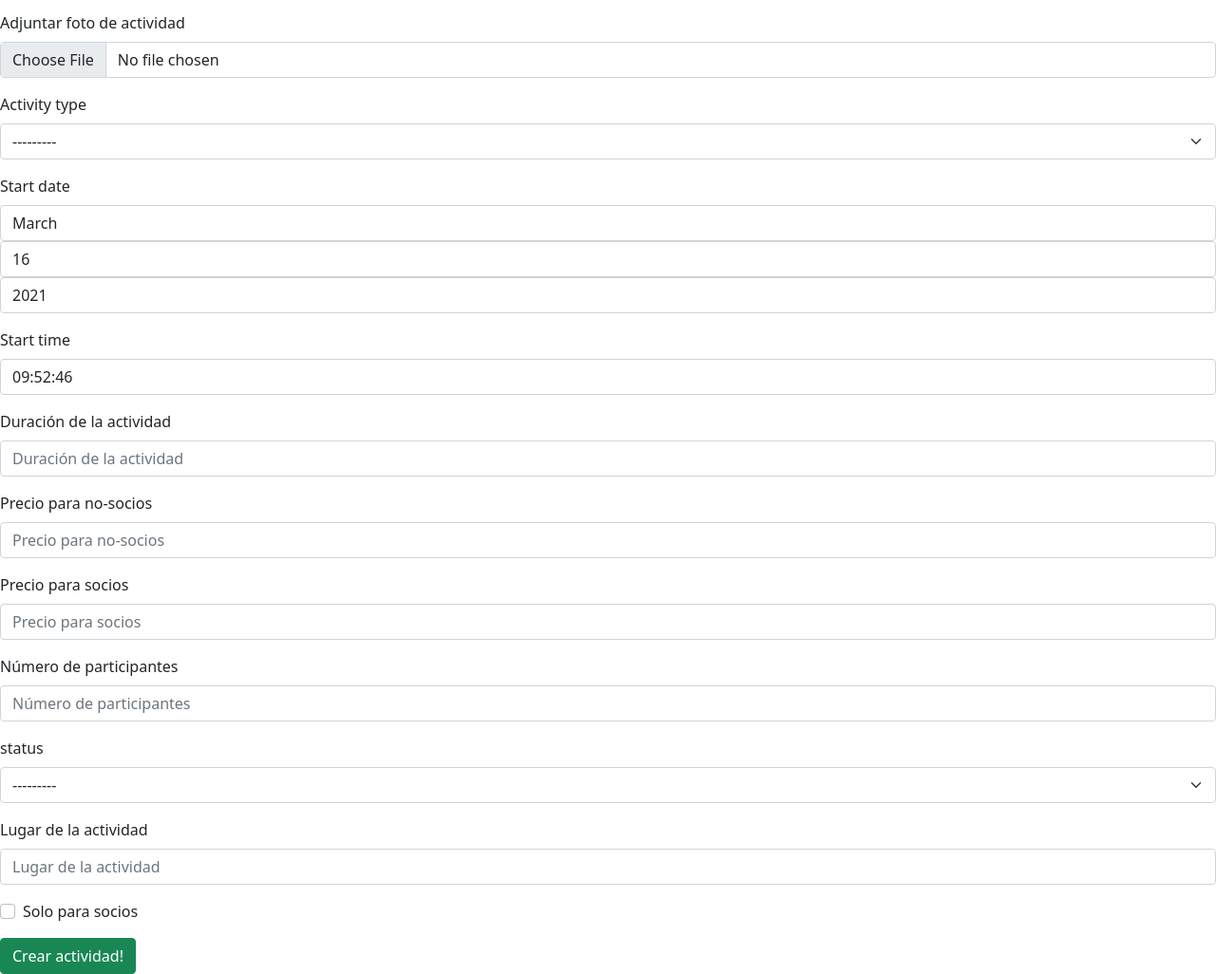
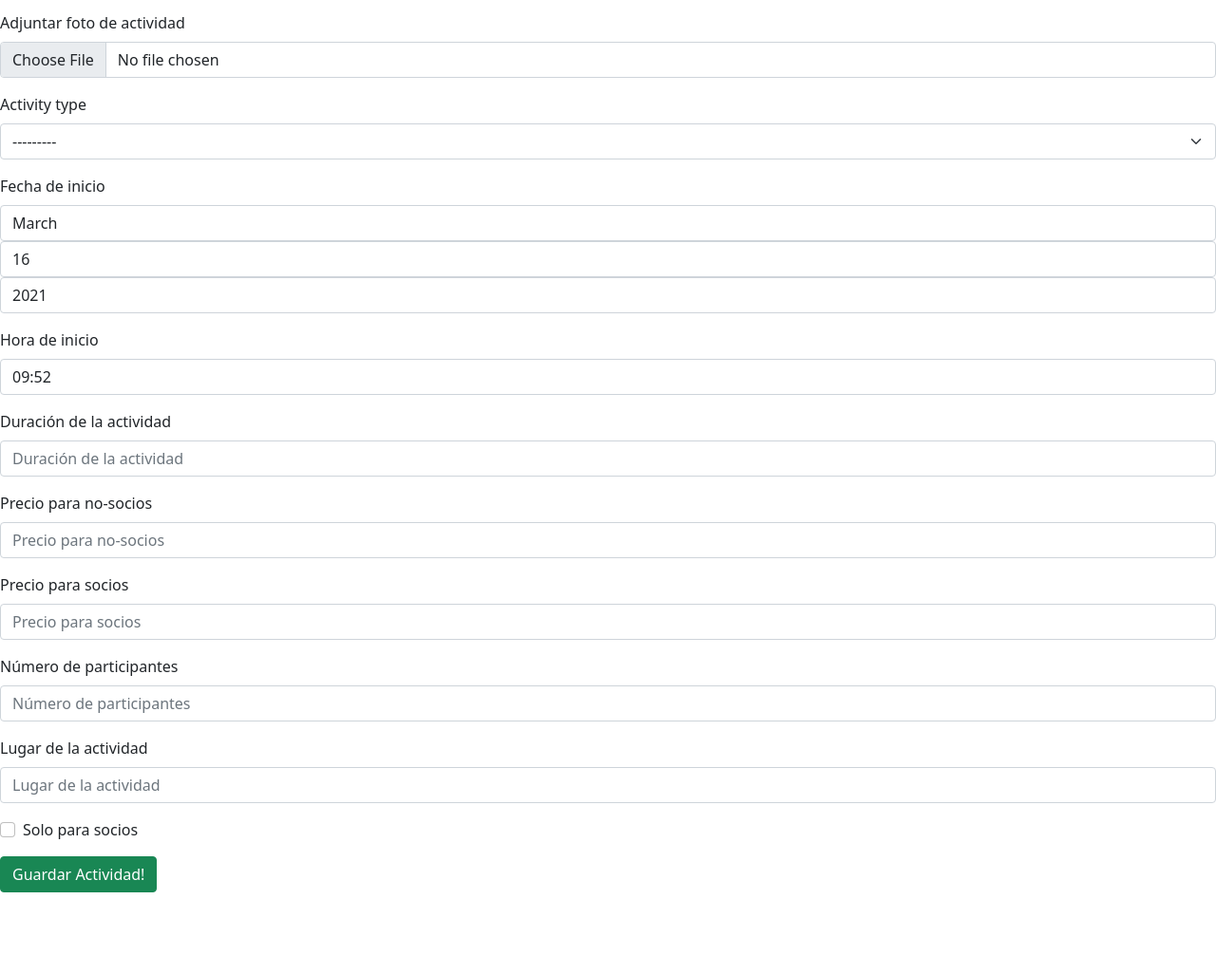
Before and after one commit to PES-Sysplay/PES_Sysplay_API, a Django app: template activity/templates/create_activity.html in a window 1280 px wide. Shown: the part 242-1268 px from the top of the page at 95% size. After the commit the page ends 1182 px from the top, so only its background shows below. Run offline with Django 3.2, Linux system fonts and the light colour scheme; the template is opened without the code that fills it: values that come from a table or form of the project are taken from there, others are empty; some libraries are stand-ins or nearby versions.

Commit message:
edit and view 'views' and datetime fixed

```diff
--- a/activity/form.py
+++ b/activity/form.py
@@ -16,23 +16,12 @@ bootstrap_field_info = {'TITLE': {'fields': [{'name': 'name', 'space': 12},
                                              {'name': 'normal_price', 'space': 12},
                                              {'name': 'member_price', 'space': 12},
                                              {'name': 'number_participants', 'space': 12},
-                                             {'name': 'status', 'space': 12},
                                              {'name': 'location', 'space': 12},
                                              {'name': 'only_member', 'space': 12}], 'description': 'DESCRIPTION'}, }
 
 
 class ActivityForm(BootstrapFormMixin, forms.ModelForm):
     bootstrap_field_info = bootstrap_field_info
-    start_date = forms.DateField(initial=datetime.now(), widget=forms.SelectDateWidget())
-    start_time = forms.TimeField(initial=datetime.now())
-
-    def clean(self):
-        cleaned_data = super().clean()
-        date = cleaned_data.get("start_date")
-        time = cleaned_data.get("start_time")
-        date_time = datetime.combine(date, time)
-        cleaned_data.update({"start_time": date_time})
-        return cleaned_data
 
     class Meta:
         model = Activity
@@ -41,12 +30,12 @@ class ActivityForm(BootstrapFormMixin, forms.ModelForm):
             'name': 'Nombre de la actividad',
             'description': 'Descripción',
             'photo': 'Adjuntar foto de actividad',
-            'start_time': 'Fecha de inicio',
+            'start_date': 'Fecha de inicio',
+            'start_time': 'Hora de inicio',
             'duration': 'Duración de la actividad',
             'normal_price': 'Precio para no-socios',
             'member_price': 'Precio para socios',
             'number_participants': 'Número de participantes',
-            'status': 'status',
             'location': 'Lugar de la actividad',
             'only_member': 'Solo para socios'
 
@@ -55,5 +44,7 @@ class ActivityForm(BootstrapFormMixin, forms.ModelForm):
         widgets = {
             'duration': forms.NumberInput(attrs={'id': 'form_homework', 'step': "0.01"}),
             'normal_price': forms.NumberInput(attrs={'id': 'form_homework', 'step': "0.01"}),
-            'member_price': forms.NumberInput(attrs={'id': 'form_homework', 'step': "0.01"})
+            'member_price': forms.NumberInput(attrs={'id': 'form_homework', 'step': "0.01"}),
+            'start_date': forms.SelectDateWidget(),
+            'start_time': forms.TimeInput(format="%H:%M")
         }
--- a/activity/models.py
+++ b/activity/models.py
@@ -1,3 +1,5 @@
+from datetime import datetime, timedelta
+
 from django.db import models
 from .validators import validate_file_extension
 
@@ -10,20 +12,23 @@ class ActivityType(models.Model):
 
 
 class Activity(models.Model):
-    STATUS_CHOICES = [('P', 'Pendiente'), ('C', 'Cancelada'), ('D', 'Finalizada')]
+    STATUS_DEFAULT = 'P'
+    STATUS_CHOICES = [(STATUS_DEFAULT, 'Pendiente'), ('C', 'Cancelada'), ('D', 'Finalizada')]
 
-    name = models.CharField(primary_key=True, max_length=20)
+    name = models.CharField(max_length=20)
     description = models.CharField(max_length=100)
     photo = models.FileField(validators=[validate_file_extension], upload_to="activity", null=True)
     activity_type = models.ForeignKey(ActivityType, on_delete=models.DO_NOTHING)
-    start_time = models.DateTimeField()
+    start_date = models.DateField(default=datetime.now)
+    start_time = models.TimeField(default=datetime.now)
     duration = models.FloatField()
     normal_price = models.FloatField()
     member_price = models.FloatField(null=True)
     number_participants = models.IntegerField()
-    status = models.CharField(choices=STATUS_CHOICES, max_length=20)
+    status = models.CharField(choices=STATUS_CHOICES, max_length=20, default=STATUS_DEFAULT)
     location = models.CharField(max_length=20)
     only_member = models.BooleanField(default=False)
 
     class Meta:
         verbose_name_plural = 'Activities'
+        unique_together = ('activity_type', 'start_date', 'start_time', 'location')
--- a/activity/templates/create_activity.html
+++ b/activity/templates/create_activity.html
@@ -3,7 +3,11 @@
     <form method='post' enctype="multipart/form-data">
     {% csrf_token %}
     {% include 'include/bootstrap_form.html' with form=form %}
-    <button type="submit" class="btn btn-block btn-success">Crear actividad!</button>
+    {% if form.is_read_only %}
+        <a href="{% url "edit_activity" form.instance.pk %}" class="btn btn-block btn-success">Editar Actividad</a>
+    {% else %}
+        <button type="submit" class="btn btn-block btn-success">Guardar Actividad!</button>
+    {% endif %}
     </form>
 
 {% endblock %}
--- a/activity/urls.py
+++ b/activity/urls.py
@@ -1,8 +1,10 @@
 from django.urls import path
 
-from activity.views import ActivityCreate
+from activity.views import ActivityCreate, ActivityView, ActivityEdit
 
 urlpatterns = [
-    path('view/', ActivityCreate.as_view(), name='create_activity')
+    path('create/', ActivityCreate.as_view(), name='create_activity'),
+    path('<int:id>/view/', ActivityView.as_view(), name='view_activity'),
+    path('<int:id>/edit/', ActivityEdit.as_view(), name='edit_activity'),
 
 ]
--- a/workout/mixins.py
+++ b/workout/mixins.py
@@ -7,6 +7,13 @@ class BootstrapFormMixin:
     def set_read_only(self):
         for field in self.fields.values():
             field.disabled = True
+
+    @property
+    def is_read_only(self):
+        for field in self.fields.values():
+            if field.disabled:
+                return True
+        return False
 
     @property
     def get_fields(self):
```
Also changed, not shown: activity/views.py (+18 -5 lines), activity/migrations/0001_initial.py, activity/migrations/0002_auto_20210320_1628.py (added), activity/migrations/0003_auto_20210320_1631.py (added).
